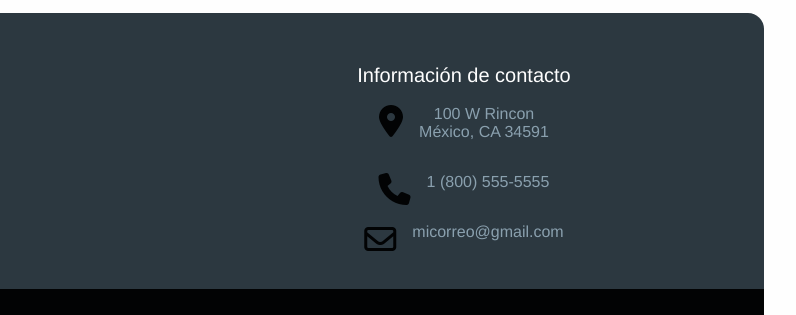
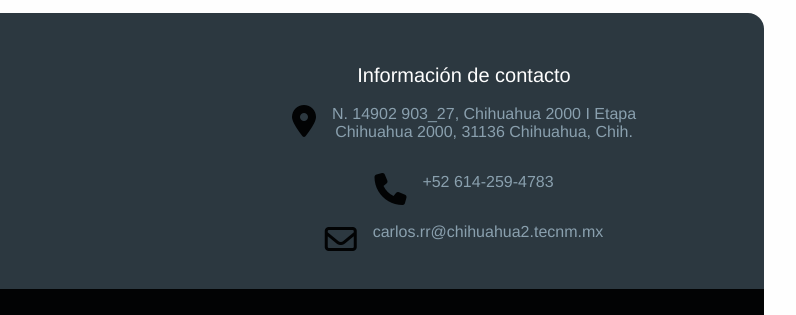
Before and after one commit to SamaAxl/Foundation, a plain HTML site: page index.html in a window 1280 px wide. Shown: the part 4473-4788 px from the top of the page, 484-1280 px from the left. Drawn offline with nearby package versions, Linux system fonts and the light colour scheme; a script that the page names is missing.

Commit message:
Informacion de contacto agregada

```diff
--- a/index.html
+++ b/index.html
@@ -527,15 +527,15 @@
        <h4 class="marketing-site-footer-title">Información de contacto</h4>
       <div class="marketing-site-footer-block align-center">
         <i class="fa fa-map-marker" aria-hidden="true"></i>
-        <p>100 W Rincon<br>México, CA 34591</p>
+        <p>N. 14902 903_27, Chihuahua 2000 I Etapa <br> Chihuahua 2000, 31136 Chihuahua, Chih.</p>
       </div>
       <div class="marketing-site-footer-block align-center">
         <i class="fa fa-phone" aria-hidden="true"></i>
-        <p>1 (800) 555-5555</p>
+        <p>+52 614-259-4783</p>
       </div>
       <div class="marketing-site-footer-block align-center">
         <i class="fa fa-envelope-o" aria-hidden="true"></i>
-        <p>micorreo@gmail.com</p>
+        <p>carlos.rr@chihuahua2.tecnm.mx</p>
       </div>
     </div>
   </div>
```
